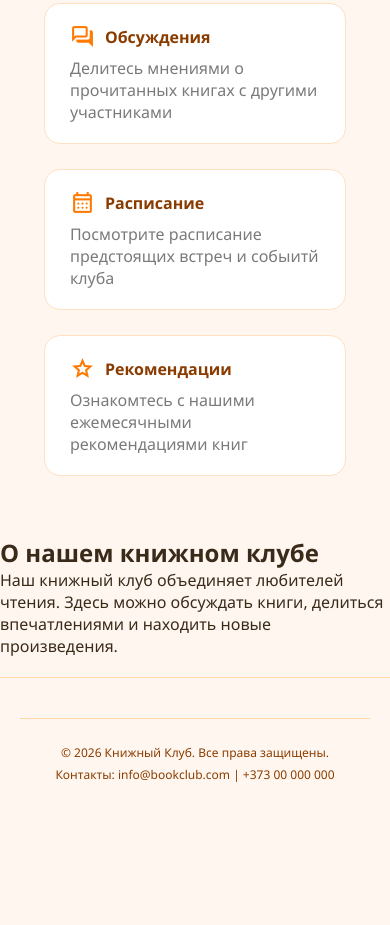
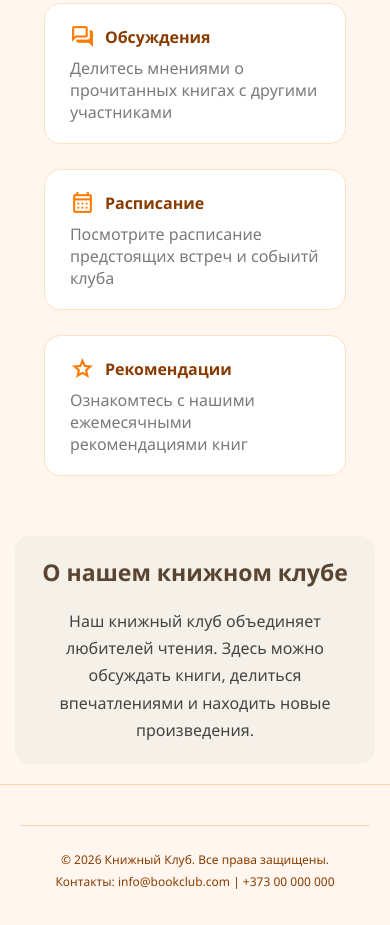
Before and after one commit to polijaevaanastasia-eng/Bookclub, a plain HTML site: page BookClub/index.html in a window 390 px wide. Shown: the part 2049-2974 px from the top of the page. Before the commit the page ends 2947 px from the top, so only its background shows below. Drawn offline with nearby package versions, Linux system fonts and the light colour scheme.

Commit message:
Improve book club information section design

```diff
--- a/BookClub/style.css
+++ b/BookClub/style.css
@@ -1260,3 +1260,43 @@ outline:none;
     }
 
 }
+
+
+
+/* Оформление раздела о книжном клубе */
+.club-info {
+    max-width: 900px;
+    margin: 40px auto;
+    padding: 35px;
+    background-color: #f5f0e8;
+    border-radius: 15px;
+    text-align: center;
+}
+
+.club-info h2 {
+    font-size: 28px;
+    color: #594532;
+    margin-bottom: 20px;
+}
+
+.club-info p {
+    font-size: 18px;
+    line-height: 1.7;
+    color: #444;
+}
+
+/* Адаптация для мобильных экранов */
+@media (max-width: 600px) {
+    .club-info {
+        margin: 20px 15px;
+        padding: 20px;
+    }
+
+    .club-info h2 {
+        font-size: 23px;
+    }
+
+    .club-info p {
+        font-size: 16px;
+    }
+}
```
